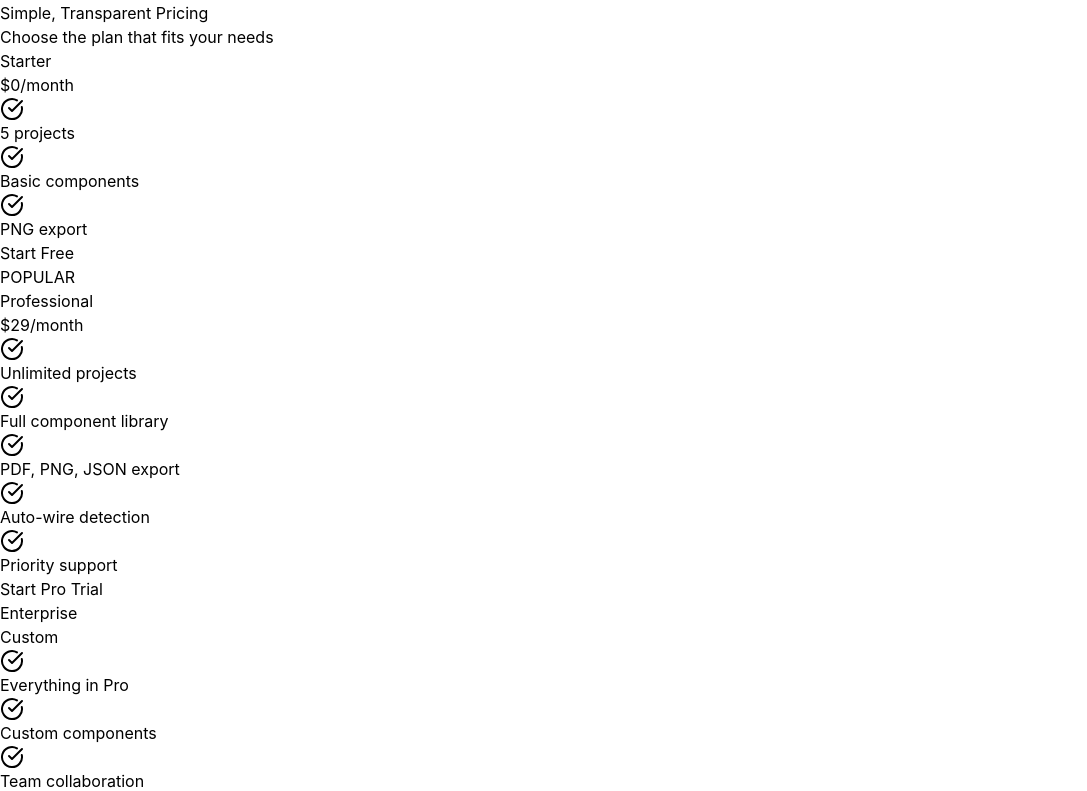
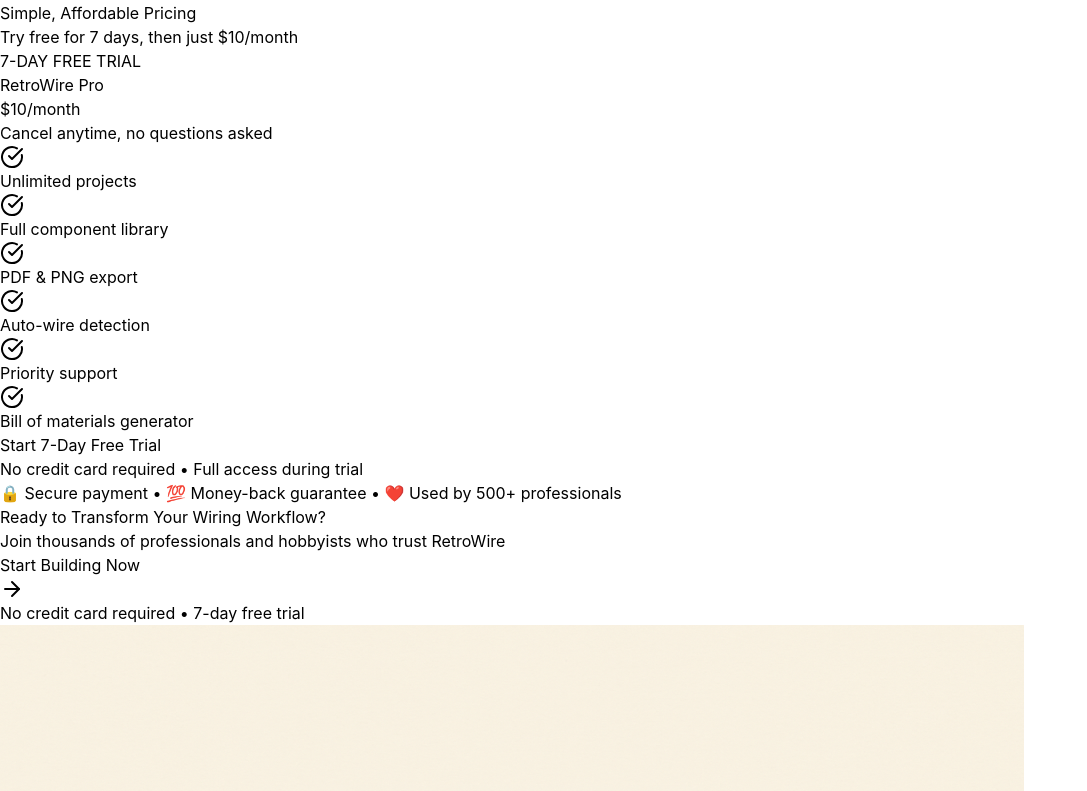
Before and after one commit to bmaselli13/retrowire, a React (Vite) app: page / in a window 1280 px wide. Shown: the part 2247-3038 px from the top of the page, without its empty margins (0-1087 px from the left). Built offline with nearby package versions, Linux system fonts and the light colour scheme.

Commit message:
Update pricing to 7-day free trial + /month

```diff
--- a/src/LandingPage.tsx
+++ b/src/LandingPage.tsx
@@ -195,104 +195,70 @@
         <div className="max-w-7xl mx-auto">
           <div className="text-center mb-16">
             <h2 className="text-4xl md:text-5xl font-bold text-white mb-4">
-              Simple, Transparent Pricing
+              Simple, Affordable Pricing
             </h2>
             <p className="text-xl text-gray-400">
-              Choose the plan that fits your needs
+              Try free for 7 days, then just $10/month
             </p>
           </div>
 
-          <div className="grid md:grid-cols-3 gap-8 max-w-6xl mx-auto">
-            {/* Free Plan */}
-            <div className="bg-gray-800/50 border border-gray-700 rounded-2xl p-8">
-              <h3 className="text-2xl font-bold text-white mb-2">Starter</h3>
-              <div className="mb-6">
-                <span className="text-4xl font-bold text-white">$0</span>
-                <span className="text-gray-400">/month</span>
+          <div className="max-w-md mx-auto">
+            <div className="bg-gradient-to-br from-blue-600 to-cyan-600 rounded-2xl p-8 shadow-2xl">
+              <div className="text-center mb-6">
+                <div className="inline-block bg-yellow-400 text-gray-900 px-4 py-1 rounded-full font-bold text-sm mb-4">
+                  7-DAY FREE TRIAL
+                </div>
+                <h3 className="text-3xl font-bold text-white mb-2">RetroWire Pro</h3>
+                <div className="mb-2">
+                  <span className="text-5xl font-bold text-white">$10</span>
+                  <span className="text-blue-100 text-xl">/month</span>
+                </div>
+                <p className="text-blue-100">Cancel anytime, no questions asked</p>
               </div>
+
               <ul className="space-y-4 mb-8">
                 <li className="flex items-center space-x-3">
-                  <CheckCircle className="h-5 w-5 text-green-400" />
-                  <span className="text-gray-300">5 projects</span>
+                  <CheckCircle className="h-6 w-6 text-white" />
+                  <span className="text-white font-medium">Unlimited projects</span>
                 </li>
                 <li className="flex items-center space-x-3">
-                  <CheckCircle className="h-5 w-5 text-green-400" />
-                  <span className="text-gray-300">Basic components</span>
+                  <CheckCircle className="h-6 w-6 text-white" />
+                  <span className="text-white font-medium">Full component library</span>
                 </li>
                 <li className="flex items-center space-x-3">
-                  <CheckCircle className="h-5 w-5 text-green-400" />
-                  <span className="text-gray-300">PNG export</span>
+                  <CheckCircle className="h-6 w-6 text-white" />
+                  <span className="text-white font-medium">PDF & PNG export</span>
+                </li>
+                <li className="flex items-center space-x-3">
+                  <CheckCircle className="h-6 w-6 text-white" />
+                  <span className="text-white font-medium">Auto-wire detection</span>
+                </li>
+                <li className="flex items-center space-x-3">
+                  <CheckCircle className="h-6 w-6 text-white" />
+                  <span className="text-white font-medium">Priority support</span>
+                </li>
+                <li className="flex items-center space-x-3">
+                  <CheckCircle className="h-6 w-6 text-white" />
+                  <span className="text-white font-medium">Bill of materials generator</span>
                 </li>
               </ul>
-              <button className="w-full bg-gray-700 hover:bg-gray-600 text-white py-3 rounded-lg font-semibold transition">
-                Start Free
+
+              <button
+                onClick={() => window.location.href = '/app'}
+                className="w-full bg-white hover:bg-gray-100 text-blue-600 py-4 rounded-lg font-bold text-lg transition transform hover:scale-105"
+              >
+                Start 7-Day Free Trial
               </button>
+
+              <p className="text-center text-blue-100 text-sm mt-4">
+                No credit card required • Full access during trial
+              </p>
             </div>
 
-            {/* Pro Plan - Highlighted */}
-            <div className="bg-gradient-to-br from-blue-600 to-cyan-600 rounded-2xl p-8 relative transform scale-105 shadow-2xl">
-              <div className="absolute top-0 right-0 bg-yellow-400 text-gray-900 px-4 py-1 rounded-bl-lg rounded-tr-lg font-bold text-sm">
-                POPULAR
-              </div>
-              <h3 className="text-2xl font-bold text-white mb-2">Professional</h3>
-              <div className="mb-6">
-                <span className="text-4xl font-bold text-white">$29</span>
-                <span className="text-blue-100">/month</span>
-              </div>
-              <ul className="space-y-4 mb-8">
-                <li className="flex items-center space-x-3">
-                  <CheckCircle className="h-5 w-5 text-white" />
-                  <span className="text-white">Unlimited projects</span>
-                </li>
-                <li className="flex items-center space-x-3">
-                  <CheckCircle className="h-5 w-5 text-white" />
-                  <span className="text-white">Full component library</span>
-                </li>
-                <li className="flex items-center space-x-3">
-                  <CheckCircle className="h-5 w-5 text-white" />
-                  <span className="text-white">PDF, PNG, JSON export</span>
-                </li>
-                <li className="flex items-center space-x-3">
-                  <CheckCircle className="h-5 w-5 text-white" />
-                  <span className="text-white">Auto-wire detection</span>
-                </li>
-                <li className="flex items-center space-x-3">
-                  <CheckCircle className="h-5 w-5 text-white" />
-                  <span className="text-white">Priority support</span>
-                </li>
-              </ul>
-              <button className="w-full bg-white hover:bg-gray-100 text-blue-600 py-3 rounded-lg font-semibold transition">
-                Start Pro Trial
-              </button>
-            </div>
-
-            {/* Enterprise Plan */}
-            <div className="bg-gray-800/50 border border-gray-700 rounded-2xl p-8">
-              <h3 className="text-2xl font-bold text-white mb-2">Enterprise</h3>
-              <div className="mb-6">
-                <span className="text-4xl font-bold text-white">Custom</span>
-              </div>
-              <ul className="space-y-4 mb-8">
-                <li className="flex items-center space-x-3">
-                  <CheckCircle className="h-5 w-5 text-green-400" />
-                  <span className="text-gray-300">Everything in Pro</span>
-                </li>
-                <li className="flex items-center space-x-3">
-                  <CheckCircle className="h-5 w-5 text-green-400" />
-                  <span className="text-gray-300">Custom components</span>
-                </li>
-                <li className="flex items-center space-x-3">
-                  <CheckCircle className="h-5 w-5 text-green-400" />
-                  <span className="text-gray-300">Team collaboration</span>
-                </li>
-                <li className="flex items-center space-x-3">
-                  <CheckCircle className="h-5 w-5 text-green-400" />
-                  <span className="text-gray-300">Dedicated support</span>
-                </li>
-              </ul>
-              <button className="w-full bg-gray-700 hover:bg-gray-600 text-white py-3 rounded-lg font-semibold transition">
-                Contact Sales
-              </button>
+            <div className="mt-12 text-center">
+              <p className="text-gray-400 mb-6">
+                🔒 Secure payment • 💯 Money-back guarantee • ❤️ Used by 500+ professionals
+              </p>
             </div>
           </div>
         </div>
@@ -314,7 +280,7 @@
             <span>Start Building Now</span>
             <ArrowRight className="h-6 w-6" />
           </button>
-          <p className="text-blue-100 mt-4">No credit card required • 14-day free trial</p>
+          <p className="text-blue-100 mt-4">No credit card required • 7-day free trial</p>
         </div>
       </section>
 
```
